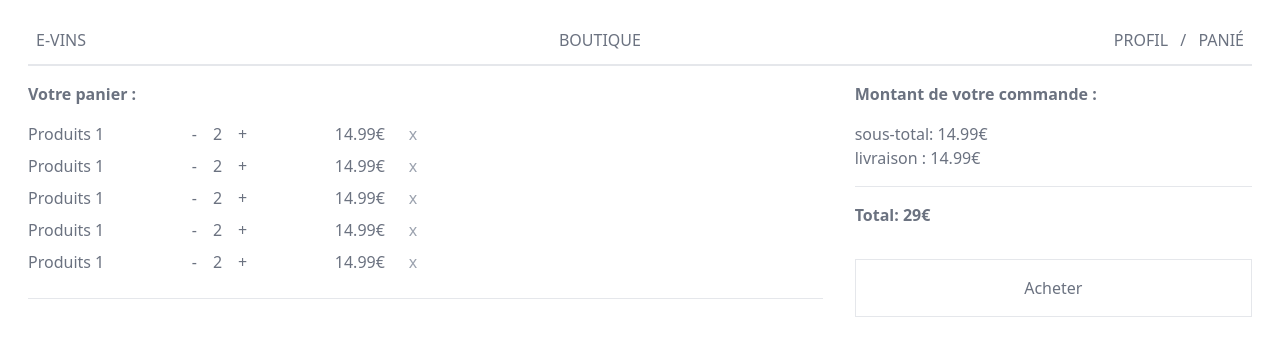
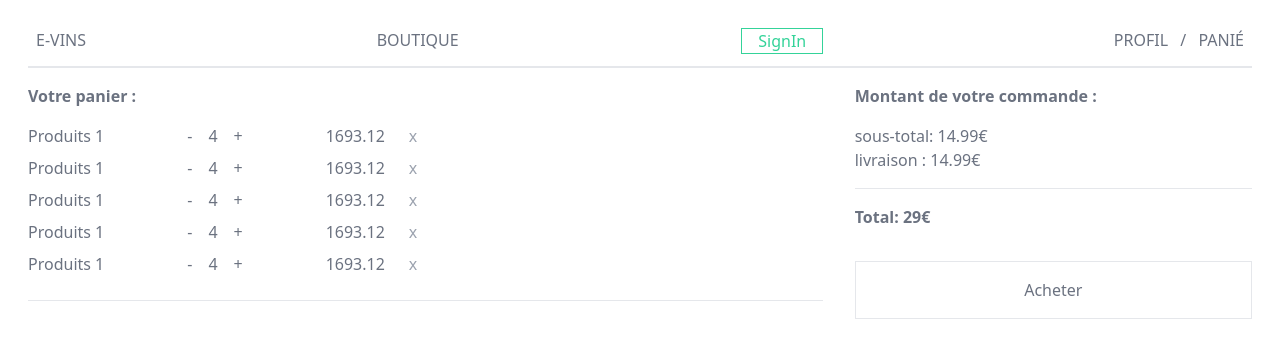
Before and after one commit to Largenty/e-commerce, a React (Create React App) app: page /cart in a window 1280 px wide. Shown: the top 358 px of the page. Built offline with nearby package versions, Linux system fonts and the light colour scheme.

Commit message:
working on changing stati into dynamix

```diff
--- a/src/components/NavBar/NavBar.js
+++ b/src/components/NavBar/NavBar.js
@@ -1,5 +1,6 @@
 import React from "react";
 import { useHistory } from "react-router-dom";
+import SignIn from "../Sign/In/SignIn";
 
 export default function NavBar() {
   const history = useHistory();
@@ -12,6 +13,7 @@ export default function NavBar() {
         <ol className="flex justify-between ">
           <li className="link pl-2 pr-2" onClick={homeLink}>E-Vins</li>
           <li className="link">boutique</li>
+          <li className="link"><SignIn/></li>
           <li className=" ">
             <button className="uppercase link pl-2 pr-2 focus:outline-none" onClick={profilLink}>profil</button> /{" "}
             <button className="uppercase link pl-2 pr-2 focus:outline-none" onClick={cartLink}>Panié</button>
--- a/src/components/Product/ProductHome/ProductHome.js
+++ b/src/components/Product/ProductHome/ProductHome.js
@@ -9,10 +9,10 @@ export default function ProductHome() {
     <div className="w-64 m-4 mt-4">
       <div
         className="imgProductHome bg-home-product bg-contain w-full bg-center bg-no-repeat cursor-pointer border-b hover:border-red-300"
-        alt="Image de la page d'accueil"
+        alt="Image du produit"
         onClick={itemLink}
       />
-      <div className="flex mt-2 ">
+      <div className="flex mt-4 ">
         <div className="w-2/3 mt-2">
           <h3 className="text-lg font-bold capitalize">produits1</h3>
           <p className="uppercase">11.99€</p>
--- a/src/components/ShoppingCart/Cart/ItemCart/ItemCart.js
+++ b/src/components/ShoppingCart/Cart/ItemCart/ItemCart.js
@@ -1,16 +1,23 @@
 import React from "react";
 
 export default function ItemCart() {
+  const numberOfItem = 4
+  const priceOfItem = 423.28
+
+  const total = (number, price) => {
+    return parseFloat(number * price).toFixed(2);
+  };
+
   return (
     <div className="flex justify-between mr-4 w-1/2 mb-2 ">
       <p>Produits 1</p>
       <div className="flex justify-between">
         <button>-</button>
-        <p className="ml-4 mr-4">2</p>
+        <p className="ml-4 mr-4">{numberOfItem}</p>
         <button>+</button>
       </div>
       <div className="flex ">
-        <p className="mr-4">14.99€</p>
+        <p className="mr-4">{total(numberOfItem, priceOfItem)}</p>
         <button className=" hover:bg-red-400 hover:border-red-400 hover:text-white pl-2 pr-2 flex self-center text-gray-400">
           x
         </button>
--- /dev/null
+++ b/src/components/Sign/In/SignIn.js
@@ -0,0 +1,9 @@
+import React from "react";
+
+export default function SignIn() {
+  return (
+    <button className="w-full border border-green-400 text-green-400 px-4 hover:border-blue-400 hover:text-blue-400" >
+      SignIn
+    </button>
+  );
+}
--- a/tailwind.config.js
+++ b/tailwind.config.js
@@ -7,7 +7,7 @@ module.exports = {
         "home-img":
           "url(https://www.moncopaincaviste.com/medias/matt-lamers-679346-unsplash-1452.jpg)",
 
-          "home-product": "url(https://shop.pierre-chavin.com/1684-thickbox_default/pierre-0-rouge-sans-alcool.jpg)",
+          "home-product": "url(https://v-and-o.com/boutique/183/le-viala.jpg)",
       }),
     },
   },
```
Also changed, not shown: 2 other files (tests, documents, lock files or other folders).
